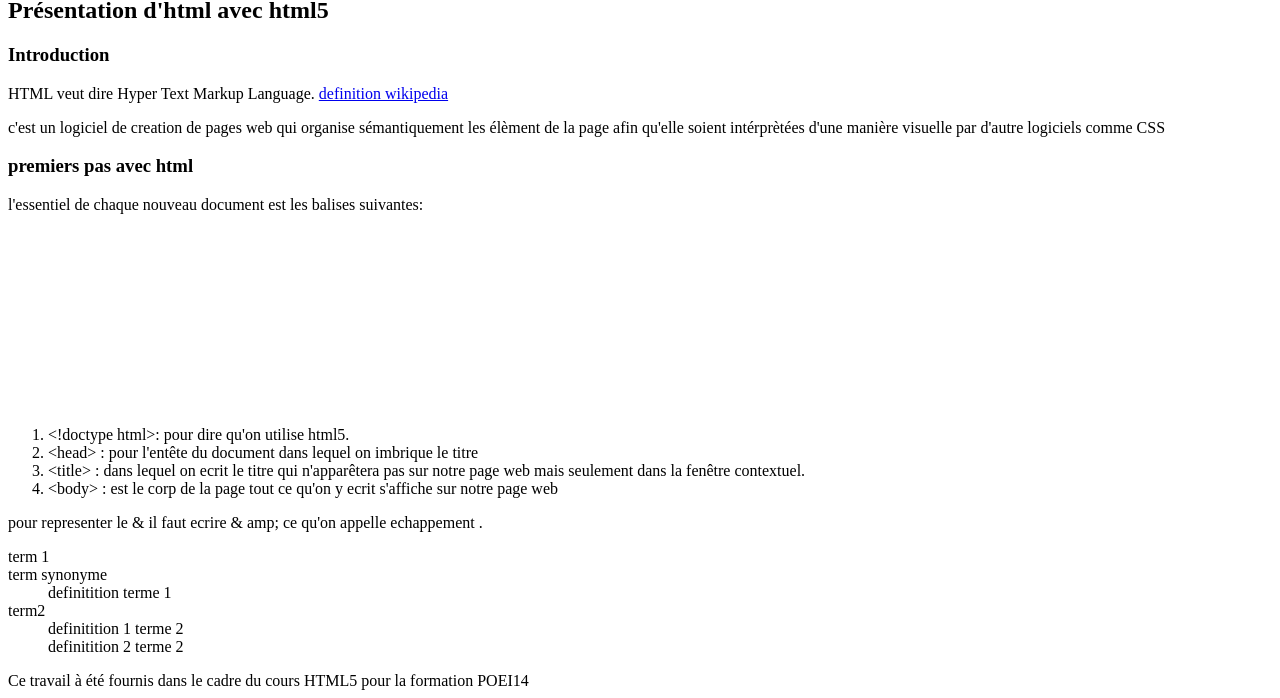
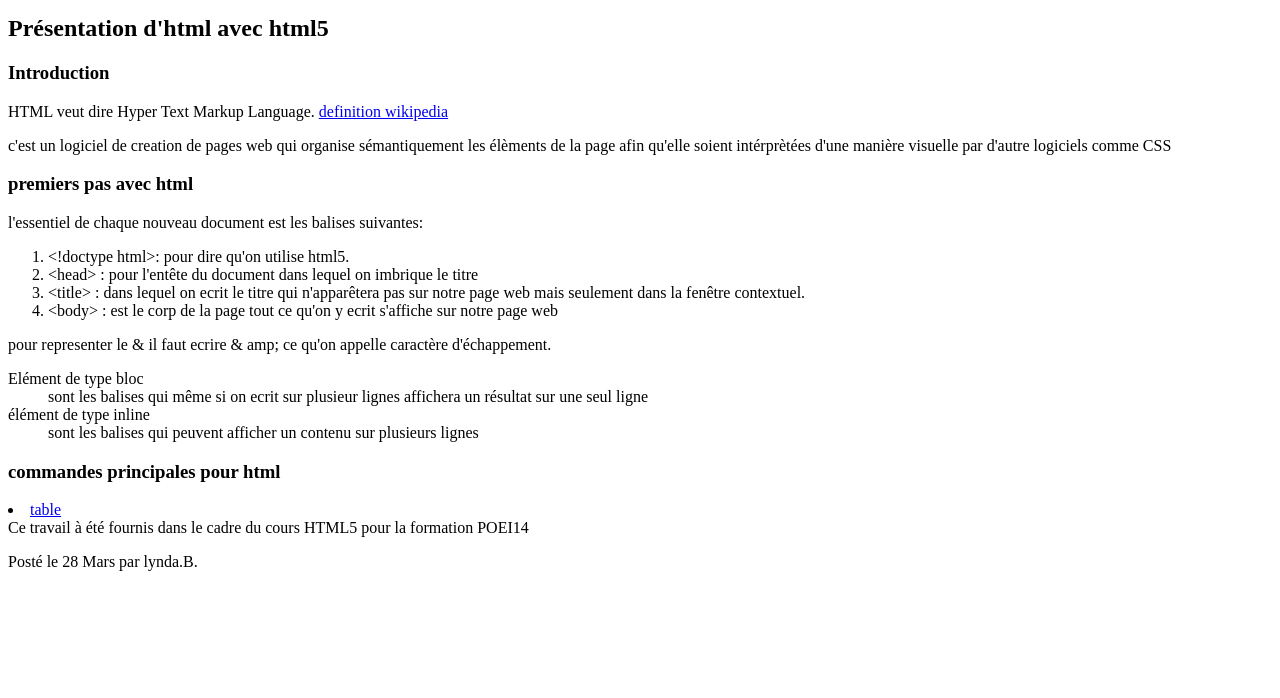
Before and after one commit to lyndabenarab/lyndabenarab.github.io, a plain HTML site: page index.html in a window 1280 px wide. Shown: the part 135-833 px from the top of the page. After the commit the page ends 800 px from the top, so only its background shows below. Drawn offline with Linux system fonts and the light colour scheme.

Commit message:
ajoutde de tableau de commandes

```diff
--- a/index.html
+++ b/index.html
@@ -9,6 +9,7 @@
       <ul>
         <li><a href="#Introduction">Introduction</a></li>
         <li><a href="#premierspas">premiers pas avec html</a></li>
+		<li><a href="#table">tableau de commandes</a></li>
       </ul>
     </nav>
     <h1> Ceci est le corp de ma premiere page html!</h1>
@@ -16,43 +17,37 @@
 	<article>
 	  <h3>Introduction</h3>
       <p>	HTML veut dire Hyper Text Markup Language. <a href="https://fr.wikipedia.org/wiki/HTML5"> definition wikipedia</a></p>
-      <p>	c'est un logiciel de creation de pages web qui organise sémantiquement les élèment de la page afin qu'elle
+      <p>	c'est un logiciel de creation de pages web qui organise sémantiquement les élèments de la page afin qu'elle
 	   soient intérprètées d'une manière visuelle par d'autre logiciels comme CSS</p>
 	</article id="Introduction">
 	<article>
 	  <h3>premiers pas avec html</h3>
 	  <p>l'essentiel de chaque nouveau document est les balises suivantes:</p>
-	  <pre>
-	    <code>
-	      <!doctype html>
-            <html>
-              <head>
-			     <meta charset="utf-8" />
-                 <title> titre</title>
-              </head>
-            <body>
-			</body>
-          </html>
-	    </code>
-	  </pre>
+
 	  <ol>
 		<li>&lt;!doctype html&gt;: pour dire qu'on utilise html5.</li>
 		<li>&lt;head&gt; : pour l'entête du document dans lequel on imbrique le titre</li>
 		<li>&lt;title&gt; : dans lequel on ecrit le titre qui n'apparêtera pas sur notre page web mais seulement dans la fenêtre contextuel.</li>
 		<li>&lt;body&gt; : est le corp de la page tout ce qu'on y ecrit s'affiche sur notre page web</li>
 	  </ol>
-	  <p>pour representer  le &amp; il faut ecrire &amp; amp; ce qu'on appelle echappement .</p>
+	  <p>pour representer  le &amp; il faut ecrire &amp; amp; ce qu'on appelle caractère d'échappement.</p>
 	  <dl>
-	    <dt>term 1</dt>
-	    <dt>term synonyme</dt>
-	    <dd>definitition terme 1</dd>
-	    <dt>term2</dt>
-	    <dd>definitition 1 terme 2</dd>
-	    <dd>definitition 2 terme 2</dd>
+	    <dt>Elément de type bloc</dt>
+	    <dd>sont les balises qui même si on ecrit sur plusieur lignes affichera un résultat sur une seul ligne </dd>
+	    <dt>élément de type inline</dt>
+	    <dd>sont les balises qui peuvent afficher un contenu sur plusieurs lignes </dd>
 	  </dl>
-
-
-	  <footer>Ce travail à été fournis dans le cadre du cours HTML5 pour la formation POEI14</footer>
 	</article id="premierspas">
+	<article>
+	  <h3>commandes principales pour html</h3>
+	  <li><a href="tableauCommandes.html">table</a></li>
+	</article id="table">
+	    <footer>Ce travail à été fournis dans le cadre du cours HTML5 pour la formation POEI14
+	      <p>
+           Posté le
+            <time datetime="2017-03-28 11:00">28 Mars</time>
+           par lynda.B.
+          </p>
+		</footer>
   </body>
 </html>
```
